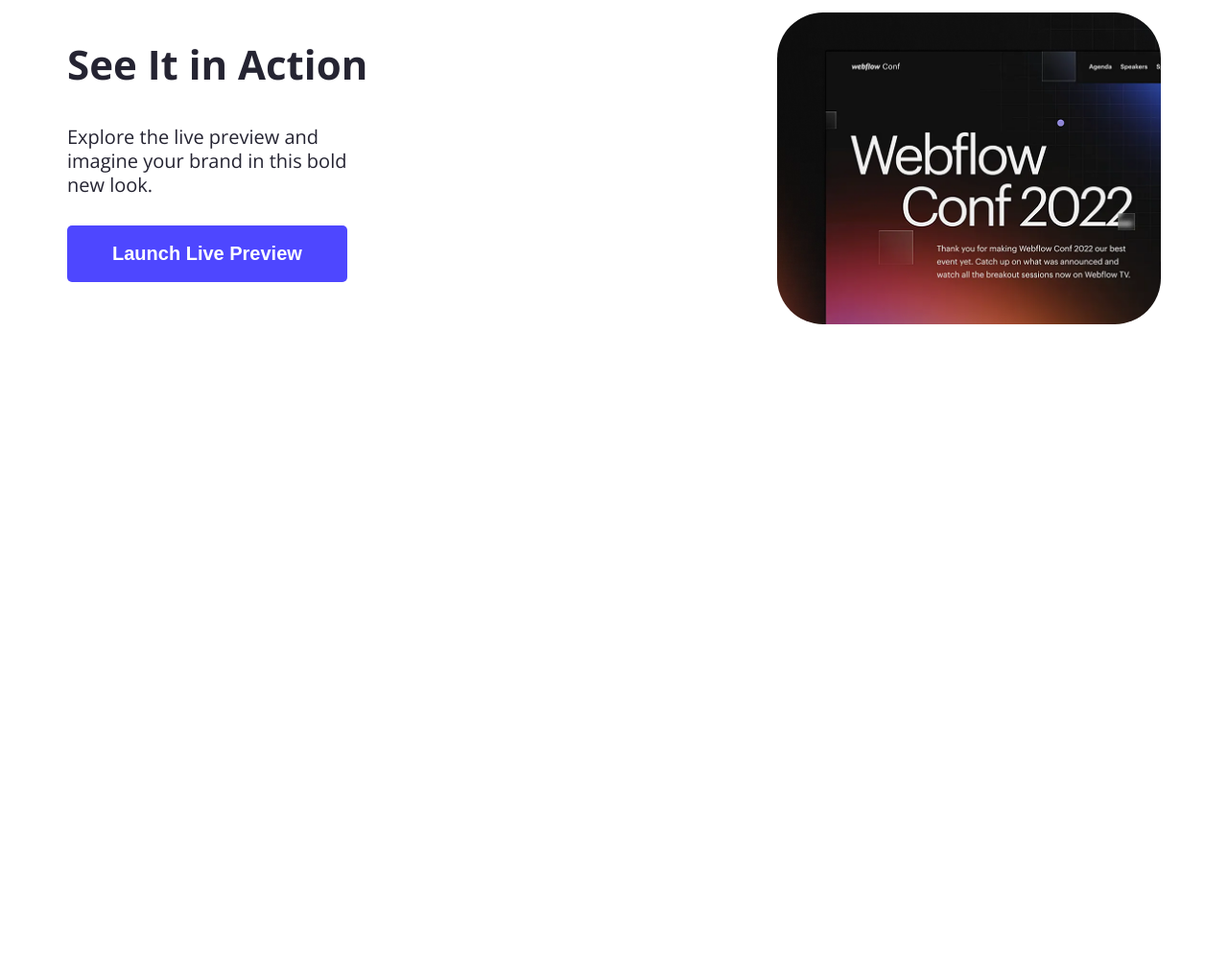
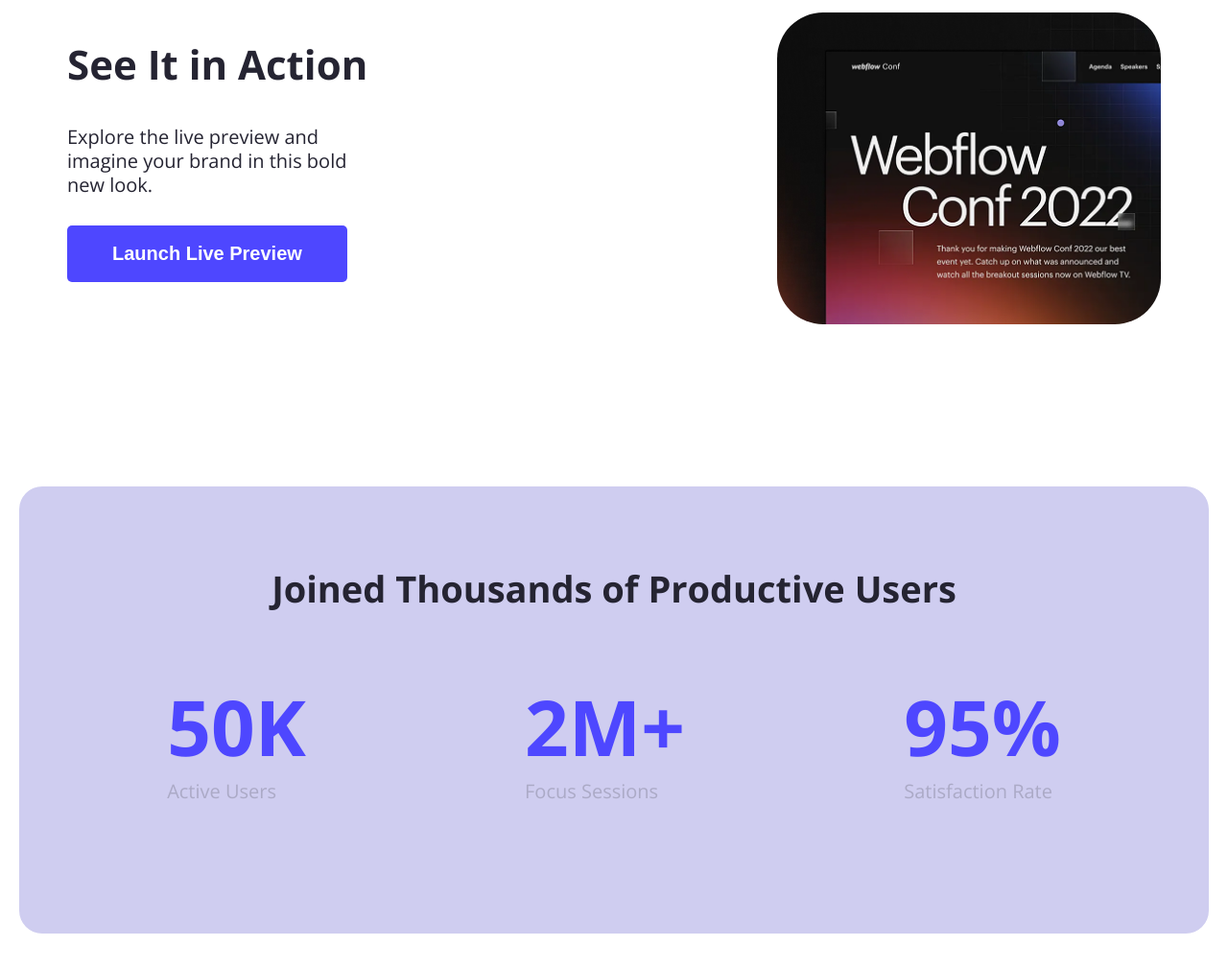
Before and after one commit to Rongita/my-assignment-repo, a plain HTML site: page index.html in a window 1280 px wide. Shown: the part 719-1730 px from the top of the page at 96% size. Before the commit the page ends 1144 px from the top, so only its background shows below. Drawn offline with nearby package versions, Linux system fonts and the light colour scheme.

Commit message:
added an users pepole

```diff
--- a/index.html
+++ b/index.html
@@ -41,5 +41,26 @@
         </div>
     </section>
 
-</body>
+    <!--section with background color-->
+     <section class="section-user">
+        <h2 class="section-title">Joined Thousands of Productive Users</h2>
+        <div class="section-items">
+
+            <div class="section-item">
+                <div class="section-number">50K</div>
+                <div class="section-subtitle">Active Users</div>
+            </div>
+
+            <div class="section-item">
+                <div class="section-number">2M+</div>
+                <div class="section-subtitle">Focus Sessions</div>
+            </div>
+
+             <div class="section-item">
+                <div class="section-number">95%</div>
+                <div class="section-subtitle">Satisfaction Rate</div>
+            </div>
+        </div>
+    </section>
+    </body>
 </html>
--- a/style.css
+++ b/style.css
@@ -106,3 +106,45 @@ nav ul li{
     padding: 36px 12px;
     color: #FFFFFF;
 }
+
+/*section width background colo*/
+.section-user{
+    width: 1140px;
+    height: 306px;
+    align-items: center;
+    gap: 10px;
+    padding: 80px 50px;
+    background-color: #cfcdf0;
+    border-radius: 24px;
+    margin: 90px auto;
+}
+
+.section-title{
+    width: 856px;
+    height: 45px;
+    text-align: center;
+    font-size: 38px;
+    font-weight: bold;
+    color: #252432;
+    margin: 0 auto 70px;
+}
+
+.section-items{
+    display: flex;
+    justify-content: space-around;
+    align-items: center;
+    gap: 20px;
+}
+
+.section-number{
+    font-size: 80px;
+    font-weight: bold;
+    color: #4E47FF;
+}
+
+.section-subtitle{
+    font-size: 20px;
+    color: #100f0f2f;
+}
+
+/*user say container*/
```
